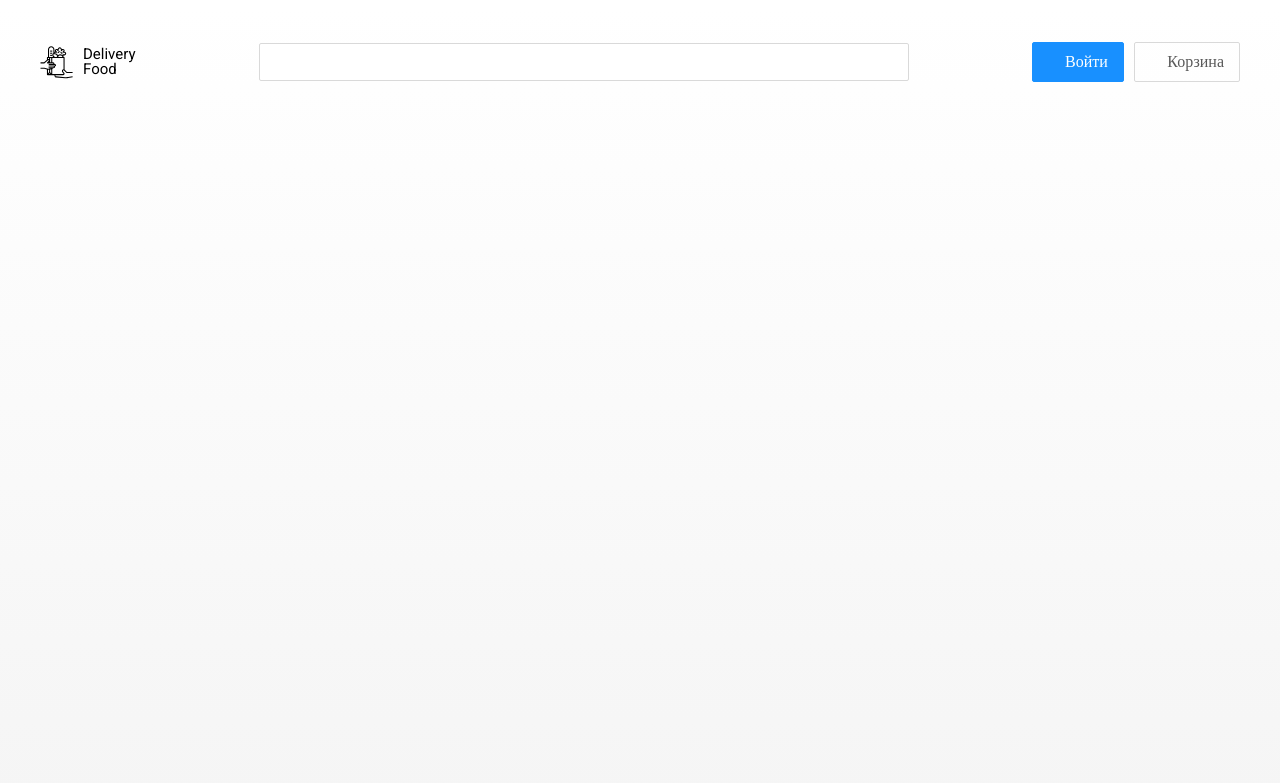
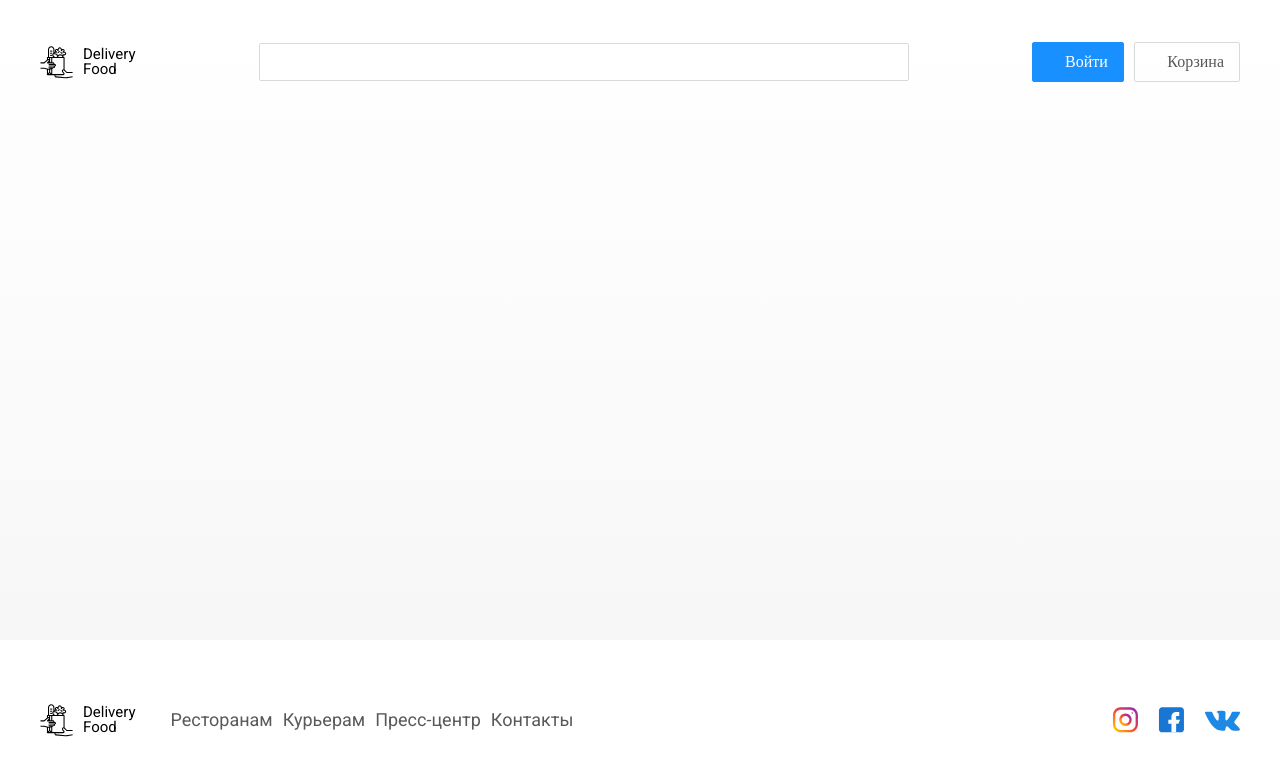
Before and after one commit to Verruckterdrachen/Delivery-Food, a website: page #src/index.html in a window 1280 px wide. Drawn offline with nearby package versions, Linux system fonts and the light colour scheme; files that its build step writes are made by us from their sources; files whose address does not match are found by name; a web font is replaced by a local one.

Commit message:
feat: add footer

```diff
--- a/#src/_footer.html
+++ b/#src/_footer.html
@@ -1,5 +1,33 @@
 <footer class="footer">
 	<div class="footer__container _container">
-
+    <div class="footer__body">
+      <a href="" class="footer__logo logo">
+        <div class="logo__image">
+          <img src="img/logo.svg" alt="logo">
+        </div>
+        <div class="logo__name">Delivery<br>Food</div>
+      </a>
+      <div class="footer__menu menu">
+        <nav class="menu__body">
+          <ul class="menu__list">
+            <li class="menu__item"><a href="" class="menu__link">Ресторанам</a></li>
+            <li class="menu__item"><a href="" class="menu__link">Курьерам</a></li>
+            <li class="menu__item"><a href="" class="menu__link">Пресс-центр</a></li>
+            <li class="menu__item"><a href="" class="menu__link">Контакты</a></li>
+          </ul>
+        </nav>
+      </div>
+      <div class="footer__social social">
+        <a href="" class="social__icon">
+          <img src="img/social/instagram.svg" alt="instagram">
+        </a>
+        <a href="" class="social__icon">
+          <img src="img/social/facebook.svg" alt="facebook">
+        </a>
+        <a href="" class="social__icon">
+          <img src="img/social/vk.svg" alt="vk">
+        </a>
+      </div>
+    </div>
 	</div>
 </footer>
--- a/#src/scss/footer.scss
+++ b/#src/scss/footer.scss
@@ -1,5 +1,67 @@
-footer {
+//====================================================================================================
+.footer {
+  background-color: #fff;
+  padding: 20px 0;
+  &__container {}
+  &__body {
+    display: flex;
+    align-items: center;
+    min-height: 120px;
+    @media (max-width:$md3+px){
+      flex-direction: column;
+      justify-content: center;
+    }
+  }
+  &__logo {
+    @media (max-width:$md3+px){
+      margin: 0px 0px 20px 0px;
+    }
+  }
+  &__menu {
+    @media (max-width:$md3+px){
+      margin: 0px 0px 20px 0px;
+    }
+  }
+}
+.menu {
+  @media (min-width:$md3+px){
+    flex: 1 1 auto;
+    padding: 0px 35px;
+  }
+  &__body {}
+  &__list {
+    display: flex;
+    flex-wrap: wrap;
+    @media (max-width:$md3+px){
+      justify-content: center;
+    }
+  }
+  &__item {
+    padding: 5px 0;
+    @media (min-width:$md3+px){
+      &:not(:last-child) {margin: 0px 10px 0px 0px;}
+    }
+    @media (max-width:$md3+px){
+      margin: 10px;
+    }
+  }
+  &__link {
+    color: $grayColor;
+    font-size: 18px;
+    line-height: 21.09 / 18 * 100%;
+    transition: all 0.3s ease 0s;
+    @media (any-hover: hover){
+      &:hover{
+        color: $mainColor;
+      }
+    }
+  }
+}
+.social {
+  display: flex;
+  align-items: center;
+  &__icon {
+    &:not(:last-child) {margin: 0px 20px 0px 0px;}
+  }
 }
 //====================================================================================================
-
-//====================================================================================================
```
Also changed, not shown: Delivery-Food/index.html (+29 -1 lines), Delivery-Food/css/style.min.css.
